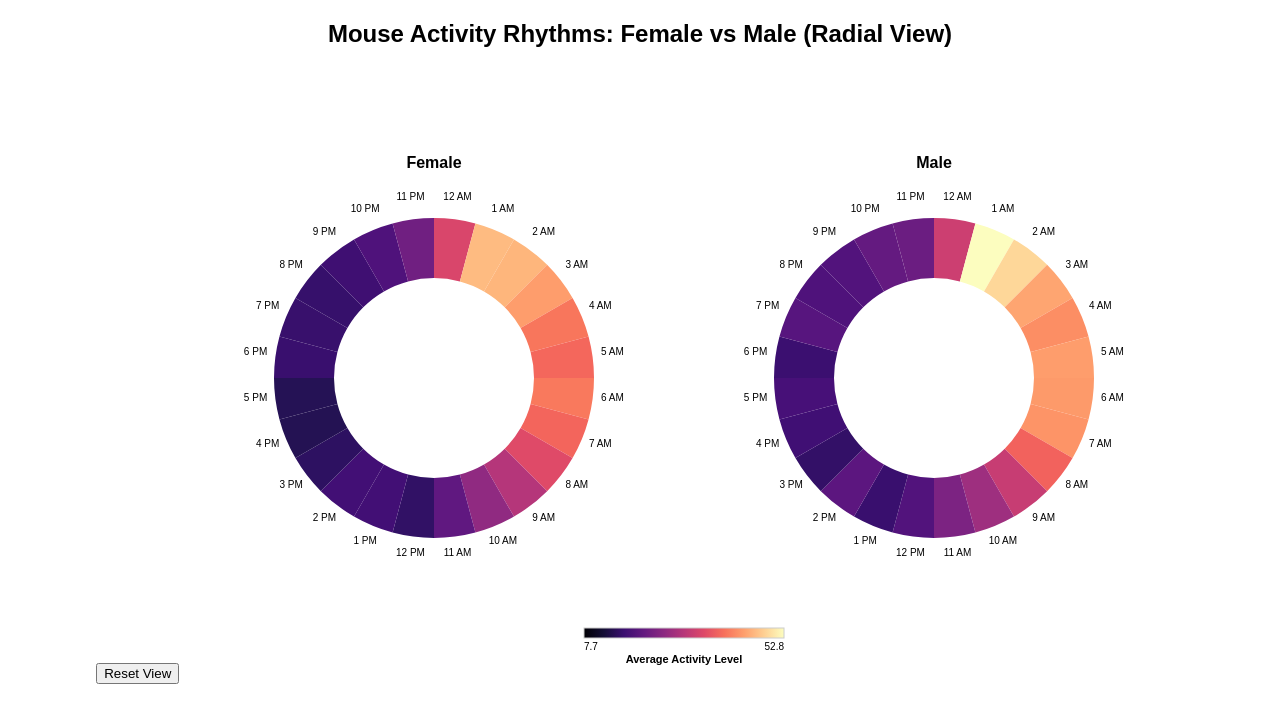
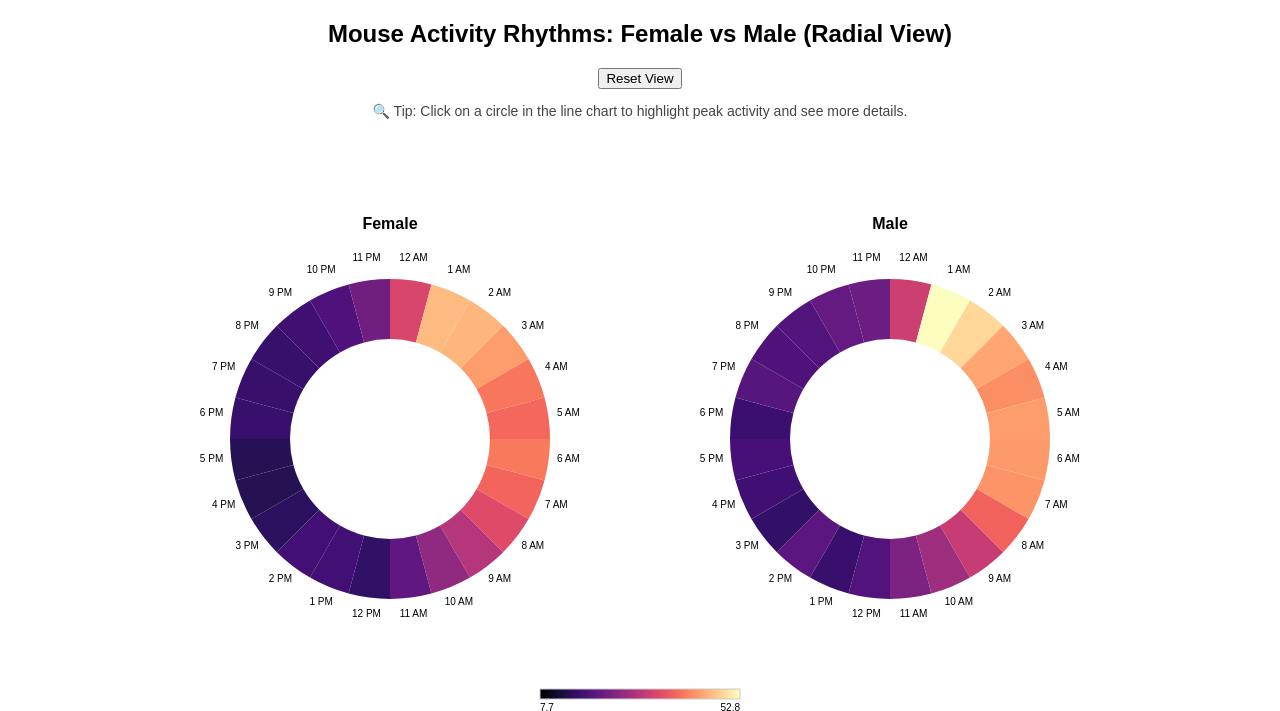
Before and after one commit to psandeep28/DSC106Project3, a plain HTML site: page index.html in a window 1280 px wide. Shown: the top 711 px of the page. Drawn offline with nearby package versions, Linux system fonts and the light colour scheme.

Commit message:
added instruction

```diff
--- a/index.html
+++ b/index.html
@@ -41,6 +41,10 @@
 
   <button id="resetButton">Reset View</button>
 
+  <p style="font-size: 14px; color: #444; margin-bottom: 10px;">
+    🔍 Tip: Click on a circle in the line chart to highlight peak activity and see more details.
+  </p>
+
   <!-- Radial Clock View -->
   <svg id="radialChart" width="1000" height="590"></svg>
 
```
